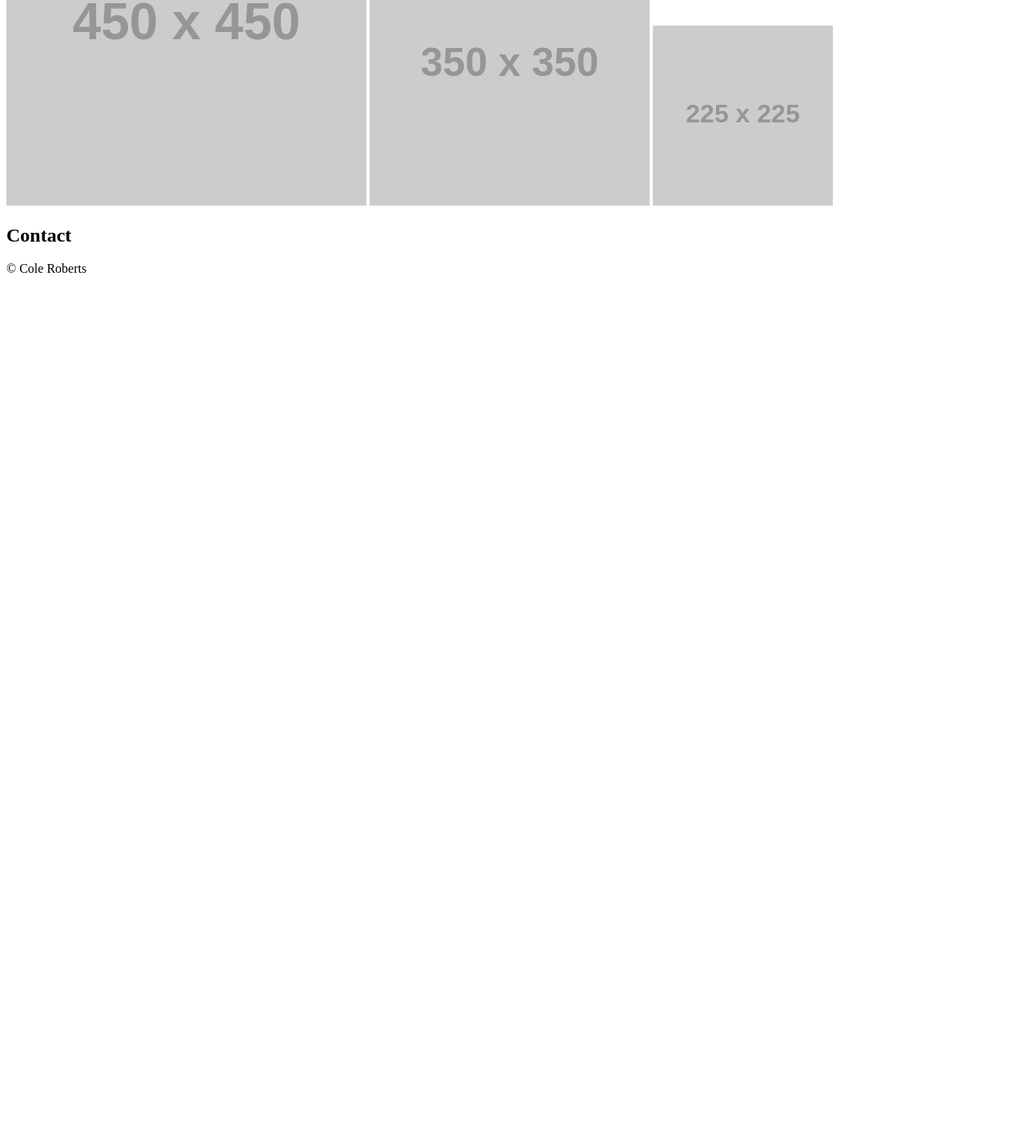
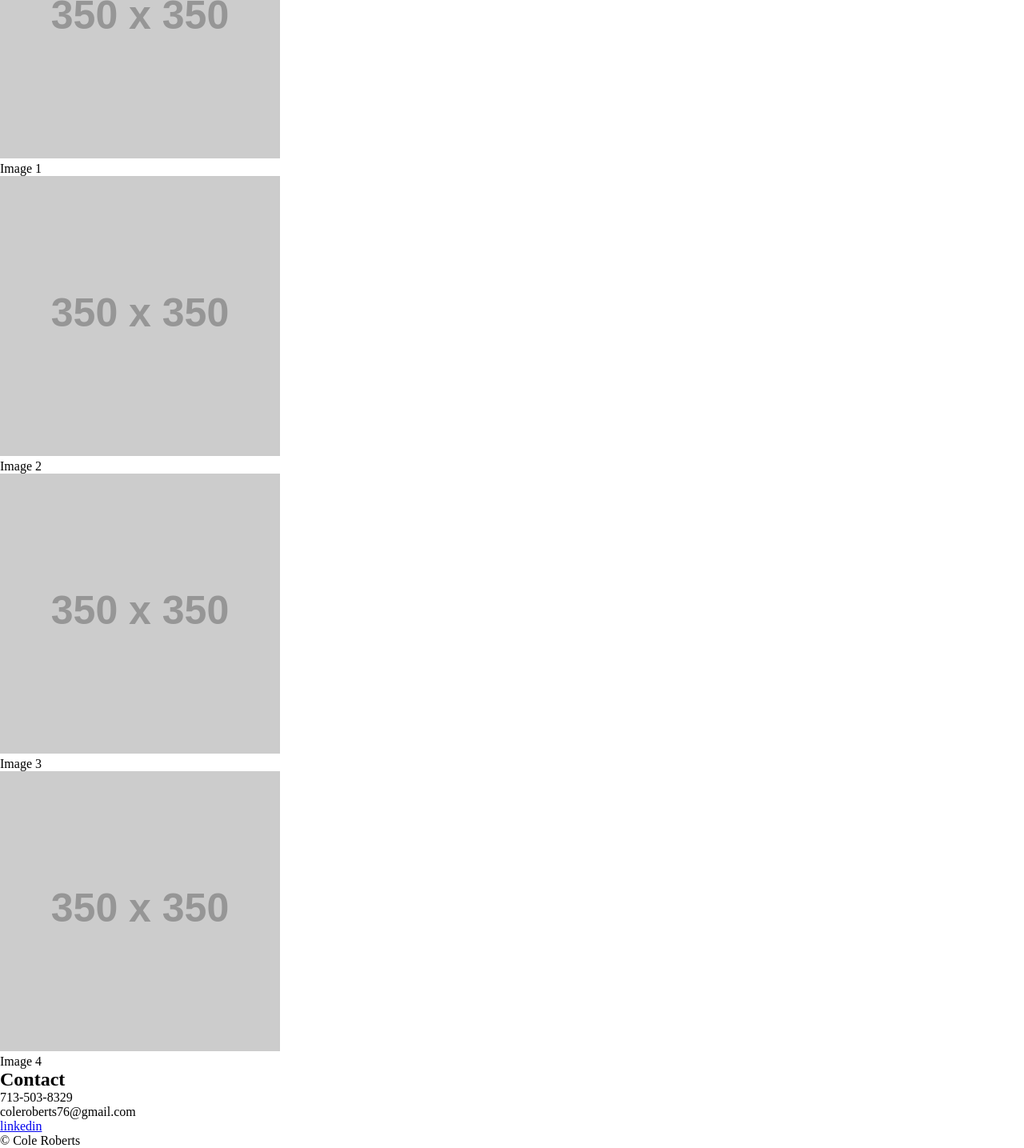
Before and after one commit to LemonDropping/portfolio-page, a plain HTML site: page index.html in a window 1280 px wide. Shown: the part 423-1858 px from the top of the page at 80% size. Before the commit the page ends 800 px from the top, so only its background shows below. Drawn offline with Linux system fonts and the light colour scheme; placeholder pictures from the web are drawn by us.

Commit message:
index.html is complete for now, setting up css

```diff
--- /dev/null
+++ b/assets/style.css
@@ -0,0 +1,4 @@
+* {
+    margin: 0%;
+    padding: 0%;
+}
--- a/index.html
+++ b/index.html
@@ -4,11 +4,16 @@
     <meta charset="UTF-8">
     <meta http-equiv="X-UA-Compatible" content="IE=edge">
     <meta name="viewport" content="width=device-width, initial-scale=1.0">
+    <link rel="stylesheet" href="./assets/style.css">
     <title>Portfolio Page</title>
 </head>
+
 <body>
     <header>
         <h1><strong>Cole Roberts</strong></h1>
+        <div class="profile-img">
+        <img src="./assets/images/cole linkedin-min.jpg" width="120" height="140">
+        </div>
     </header>
 
     <section>
@@ -27,14 +32,24 @@
         <div>
             <h2>Work</h2>
             <div>
-                <img src="https://via.placeholder.com/450">
                 <img src="https://via.placeholder.com/350">
-                <img src="https://via.placeholder.com/225">
+                    <p>Image 1</p>
+                <img src="https://via.placeholder.com/350">
+                    <p>Image 2</p>
+                <img src="https://via.placeholder.com/350">
+                    <p>Image 3</p>
+                <img src="https://via.placeholder.com/350">
+                    <p>Image 4</p>
             </div>
         </div>
 
         <div>
             <h2>Contact</h2>
+            <div>
+                <p>713-503-8329</p>
+                <p>coleroberts76@gmail.com</p>
+                <a href="https://www.linkedin.com/in/coleroberts1006/">linkedin</a>
+            </div>
         </div>
     </section>
 
```
Also changed, not shown: assets/images/cole linkedin-min.jpg (added).
